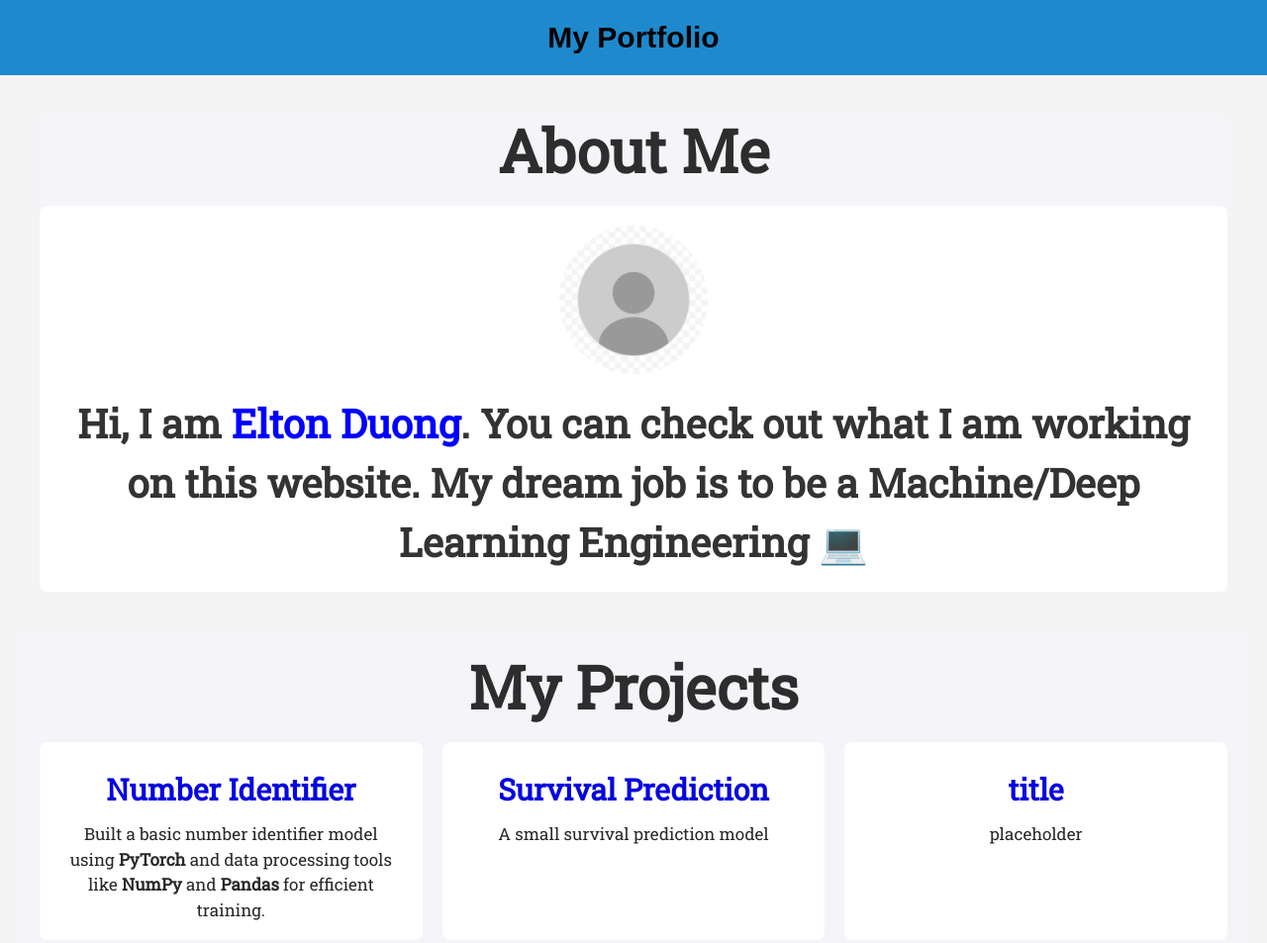
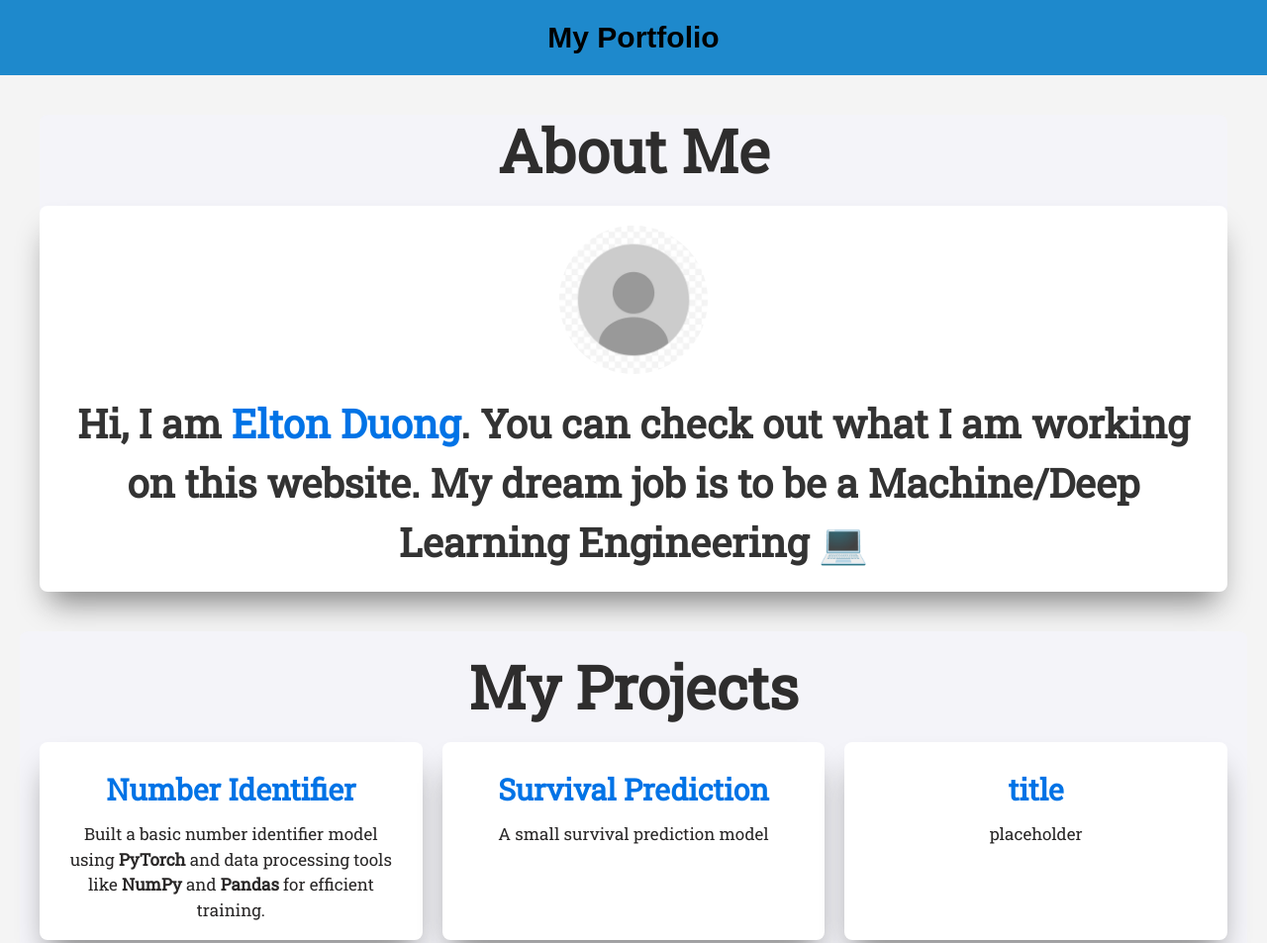
Before and after one commit to KhoaDuong2005/KhoaDuong2005.github.io, a plain HTML site: page index.html in a window 1280 px wide. Shown: the top 953 px of the page at 99% size. Drawn offline with nearby package versions, Linux system fonts and the light colour scheme.

Commit message:
Change title color and add box shadow to each box

```diff
--- a/index.html
+++ b/index.html
@@ -20,8 +20,8 @@
       <div class="bio-content">
         <img src="images/Temp Image.jpg" alt="My Profile Picture" />
         <p>
-          Hi, I am <span style="color: blue">Elton Duong</span>. You can check
-          out what I am working on this website. My dream job is to be a
+          Hi, I am <span style="color: #0073e6">Elton Duong</span>. You can
+          check out what I am working on this website. My dream job is to be a
           Machine/Deep Learning Engineering &#128187;
         </p>
       </div>
--- a/style.css
+++ b/style.css
@@ -48,6 +48,7 @@ h1{
   background-color: #fff;
   padding: 20px;
   border-radius: 8px;
+  box-shadow: grey 0px 20px 30px -10px;
 }
 
 
@@ -59,11 +60,12 @@ h1{
   background-color: #f4f4f9;
   margin: 20px;
   border-radius: 8px;
+
 }
 
 #projects a{
   text-decoration: none;
-  color: #0505e0;
+  color: #0073e6;
   font-family: 'Roboto Slab';
 }
 
@@ -87,6 +89,7 @@ h1{
   transition: transform 0.3s;
   height: 200px;
   flex-direction: column;
+  box-shadow: grey 0px 20px 30px -10px;
 }
 
 .project-card:hover{
@@ -106,6 +109,7 @@ h1{
   border-radius: 8px;
   padding: 20px;
   margin: 40px;
+  box-shadow: grey 0px 20px 30px -10px;
 }
 
 #skills h3{
```
